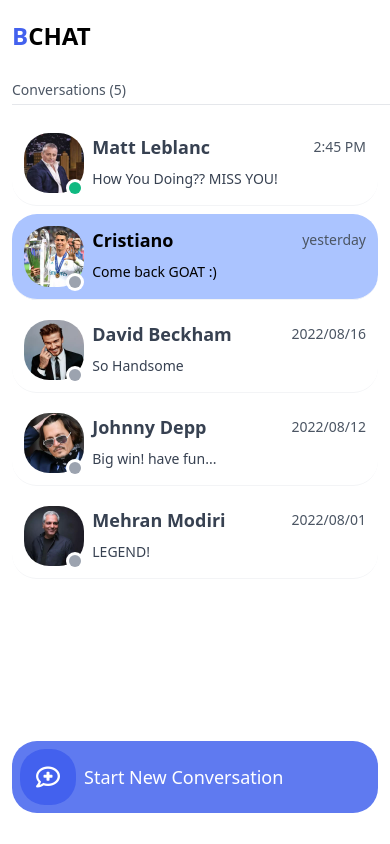
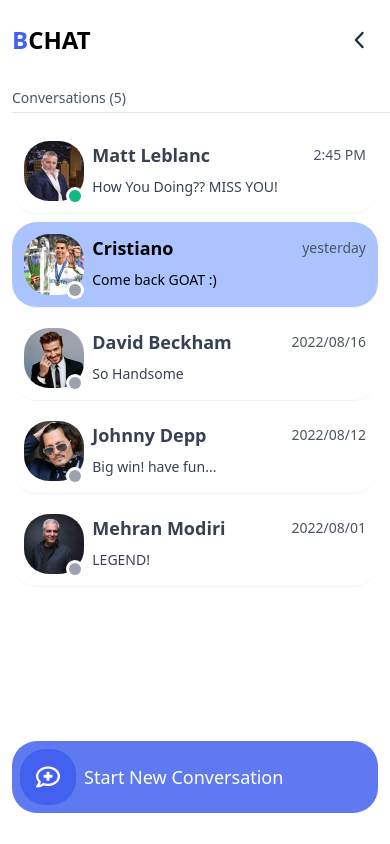
Before and after one commit to alizs10/b-chat-react-app, a React (Create React App) app: page / in a window 390 px wide. Built offline with nearby package versions, Linux system fonts and the light colour scheme.

Commit message:
update: add sidebar toggler

```diff
--- a/src/App.js
+++ b/src/App.js
@@ -1,6 +1,7 @@
 import { useEffect, useState } from "react";
 import Chat from "./components/Chat";
 import Sidebar from "./components/Sidebar";
+import SidebarContext from "./Context/SidebarContext";
 
 function App() {
 
@@ -21,10 +22,16 @@ function App() {
   }, [])
 
   return (
-    <div className="grid grid-cols-9 h-screen overflow-hidden">
-      {sidebarVisibility && (<Sidebar setSidebarVisibility={setSidebarVisibility}/>)}
-      <Chat setSidebarVisibility={setSidebarVisibility}/>
-    </div>
+    <SidebarContext.Provider value={{
+      sidebarVisibility, setSidebarVisibility
+    }}>
+
+      <div className="grid grid-cols-9 h-screen overflow-hidden">
+        {sidebarVisibility && (<Sidebar setSidebarVisibility={setSidebarVisibility} />)}
+        <Chat setSidebarVisibility={setSidebarVisibility} />
+      </div>
+
+    </SidebarContext.Provider>
   );
 }
 
--- /dev/null
+++ b/src/Context/SidebarContext.js
@@ -0,0 +1,5 @@
+import React from 'react'
+
+const SidebarContext = React.createContext();
+
+export default SidebarContext;
--- a/src/components/Chat.js
+++ b/src/components/Chat.js
@@ -1,5 +1,4 @@
-import React, { useEffect, useRef } from 'react'
-import { useSwipeable } from 'react-swipeable';
+import React from 'react'
 import Bubbles from './Chat/Bubbles'
 import ChatInput from './Chat/ChatInput'
 import Head from './Chat/Head'
@@ -7,23 +6,9 @@ import Head from './Chat/Head'
 
 function Chat({setSidebarVisibility}) {
 
-  const handlers = useSwipeable({
-    // onSwiping: (SwipeEventData) => handleSwipeChat(SwipeEventData),
-    onSwipedRight: () => setSidebarVisibility(true),
-    ...{
-      delta: 150,                             // min distance(px) before a swipe starts. *See Notes*
-      preventScrollOnSwipe: true,           // prevents scroll during swipe (*See Details*)
-      trackTouch: true,                      // track touch input
-      trackMouse: false,                     // track mouse input
-      rotationAngle: 0,                      // set a rotation angle
-      swipeDuration: Infinity,               // allowable duration of a swipe (ms). *See Notes*
-      touchEventOptions: { passive: true },  // options for touch listeners (*See Details*)
-    },
-  });
-
 
   return (
-    <div {...handlers} className="fixed z-20 top-0 right-0 bottom-0 left-0 lg:relative col-span-9 lg:h-screen lg:col-span-6 grid grid-rows-6">
+    <div className="fixed z-20 top-0 right-0 bottom-0 left-0 lg:relative col-span-9 lg:h-screen lg:col-span-6 grid grid-rows-6">
       <div className='row-span-5 h-full grid grid-rows-6'>
         <Head />
         <Bubbles />
--- a/src/components/Chat/Head.js
+++ b/src/components/Chat/Head.js
@@ -1,4 +1,5 @@
-import React, { useState } from 'react'
+import React, { useContext, useState } from 'react'
+import SidebarContext from '../../Context/SidebarContext'
 import Backdrop from '../Helpers/Backdrop'
 import AlertsPopup from './Head/AlertsPopup'
 import UserPopup from './Head/UserPopup'
@@ -9,8 +10,15 @@ function Head() {
     const [userPopupVisibility, setUserPopupVisibility] = useState(false)
     const [alertsPopupVisibility, setAlertsPopupVisibility] = useState(false)
 
+    const {setSidebarVisibility} = useContext(SidebarContext)
+
     return (
-        <div className="z-20 row-span-1 border-b border-gray-200 bg-white grid grid-cols-8">
+        <div className="z-20 row-span-1 border-b border-gray-200 bg-white grid grid-cols-9">
+            <div className="lg:hidden col-span-1 flex-center">
+                <span onClick={() => setSidebarVisibility(true)} className="text-2xl text-gray-800 p-3 h-fit rounded-corners hover:bg-gray-100 transition-all duration-300">
+                    <i className="fa-regular fa-angle-right"></i>
+                </span>
+            </div>
             <SearchInChat />
             <div className="col-span-3 lg:col-span-2 flex justify-end gap-x-6 mr-4 items-center">
                 <span onClick={() => setAlertsPopupVisibility(true)} className={`cursor-pointer text-gray-600 text-2xl relative p-2 rounded-corners transition-all duration-300 ${alertsPopupVisibility && "bg-gray-100"}`}>
@@ -18,7 +26,7 @@ function Head() {
                     <span className='absolute bottom-2 right-0 w-2 h-2 rounded-full bg-yellow-500'></span>
                     {alertsPopupVisibility && (
                         <Backdrop handleClick={setAlertsPopupVisibility} toggler={alertsPopupVisibility}>
-                            <AlertsPopup/>
+                            <AlertsPopup />
                         </Backdrop>
                     )}
                 </span>
--- a/src/components/Chat/SearchInChat.js
+++ b/src/components/Chat/SearchInChat.js
@@ -2,7 +2,7 @@ import React from 'react'
 
 function SearchInChat() {
     return (
-        <div className='col-span-5 lg:col-span-6 flex items-center px-4'>
+        <div className='col-span-5 lg:col-span-7 flex items-center px-4'>
             <div className='flex bg-[#E4E9FD] text-[#1C42EA] h-3/5 rounded-corners lg:ml-10 w-full lg:w-1/2'>
                 <span className='w-[20%] flex-center text-xl'>
                     <i className="fa-regular fa-magnifying-glass"></i>
--- a/src/components/Sidebar.js
+++ b/src/components/Sidebar.js
@@ -9,7 +9,14 @@ function Sidebar({ setSidebarVisibility }) {
             <div className='row-span-5 flex flex-col gap-y-2'>
 
                 <div className="flex flex-col gap-y-2 p-3">
-                    <span className='font-bold text-2xl py-2 block'><span className="text-[#4361ee]">B</span>CHAT</span>
+                    <span className='flex justify-between items-center'>
+                        <span className='font-bold text-2xl py-2 block'><span className="text-[#4361ee]">B</span>CHAT</span>
+                        <div className="lg:hidden flex-center">
+                            <span onClick={() => setSidebarVisibility(false)} className="text-2xl text-gray-800 p-3 h-fit rounded-corners hover:bg-gray-100 transition-all duration-300">
+                                <i className="fa-regular fa-angle-left"></i>
+                            </span>
+                        </div>
+                    </span>
                 </div>
 
                 <Conversations setSidebarVisibility={setSidebarVisibility} />
--- a/src/components/Sidebar/Conversation.js
+++ b/src/components/Sidebar/Conversation.js
@@ -2,15 +2,15 @@ import React from 'react'
 
 function Conversation({ conversation, active, setActiveConversation, setSidebarVisibility }) {
 
-    const handleSelectConversation = (id) => {
-        setActiveConversation(id)
+    const handleSelectConversation = () => {
+        setActiveConversation(conversation.id)
         if (window.innerWidth < 1024) {
             setSidebarVisibility(false)
         }
     }
 
     return (
-        <li onClick={() => handleSelectConversation(conversation.id)} className={`cursor-pointer transition-all duration-300 ${active ? 'bg-[#abc4ff] ' : 'hover:bg-gray-100 text-gray-700'} border-b border-gray-100 flex gap-2 w-full p-3 rounded-corners `}>
+        <li onClick={handleSelectConversation} className={`cursor-pointer transition-all duration-300 ${active ? 'bg-[#abc4ff] ' : 'hover:bg-gray-100 text-gray-700'} border-b border-gray-100 flex gap-2 w-full p-3 rounded-corners `}>
             <div className='relative cursor-pointer w-16'>
                 <img className='rounded-corners w-full' src={conversation.avatar} />
                 <span className='absolute -bottom-1 -right-0 bg-white p-[3px] flex-center rounded-full'>
--- a/src/components/Sidebar/Conversations.js
+++ b/src/components/Sidebar/Conversations.js
@@ -1,4 +1,4 @@
-import React, { useState } from 'react'
+import React, { useEffect, useState } from 'react'
 import Conversation from './Conversation'
 
 function Conversations({setSidebarVisibility}) {
@@ -47,6 +47,7 @@ function Conversations({setSidebarVisibility}) {
     ])
     const [activeConversation, setActiveConversation] = useState(2)
 
+
     return (
 
         <div className='h-full relative flex flex-col gap-y-2 pl-3 styled-scrollbar overflow-y-scroll'>
```
